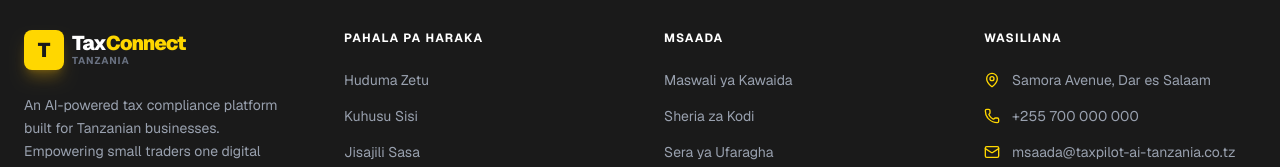
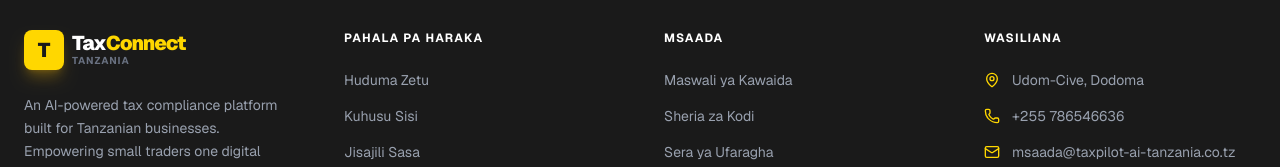
Before and after one commit to AbdulswamadJumanneHassan/TaxConnect-Tanzania-AI-Powered-Digital-Tax-Compliance-Platform, a Next.js app: page / in a window 1280 px wide. Shown: the part 10298-10465 px from the top of the page. Built offline with nearby package versions, Linux system fonts and the light colour scheme; no server answers.

Commit message:
feat:update new phone number

```diff
--- a/src/components/Footer.tsx
+++ b/src/components/Footer.tsx
@@ -48,11 +48,11 @@ export function Footer() {
                         <ul className="space-y-4 text-sm text-gray-400">
                             <li className="flex items-center gap-3">
                                 <MapPin className="w-4 h-4 text-[#FFD700]" />
-                                <span>Samora Avenue, Dar es Salaam</span>
+                                <span>Udom-Cive, Dodoma</span>
                             </li>
                             <li className="flex items-center gap-3">
                                 <Phone className="w-4 h-4 text-[#FFD700]" />
-                                <span>+255 700 000 000</span>
+                                <span>+255 786546636</span>
                             </li>
                             <li className="flex items-center gap-3">
                                 <Mail className="w-4 h-4 text-[#FFD700]" />
```
